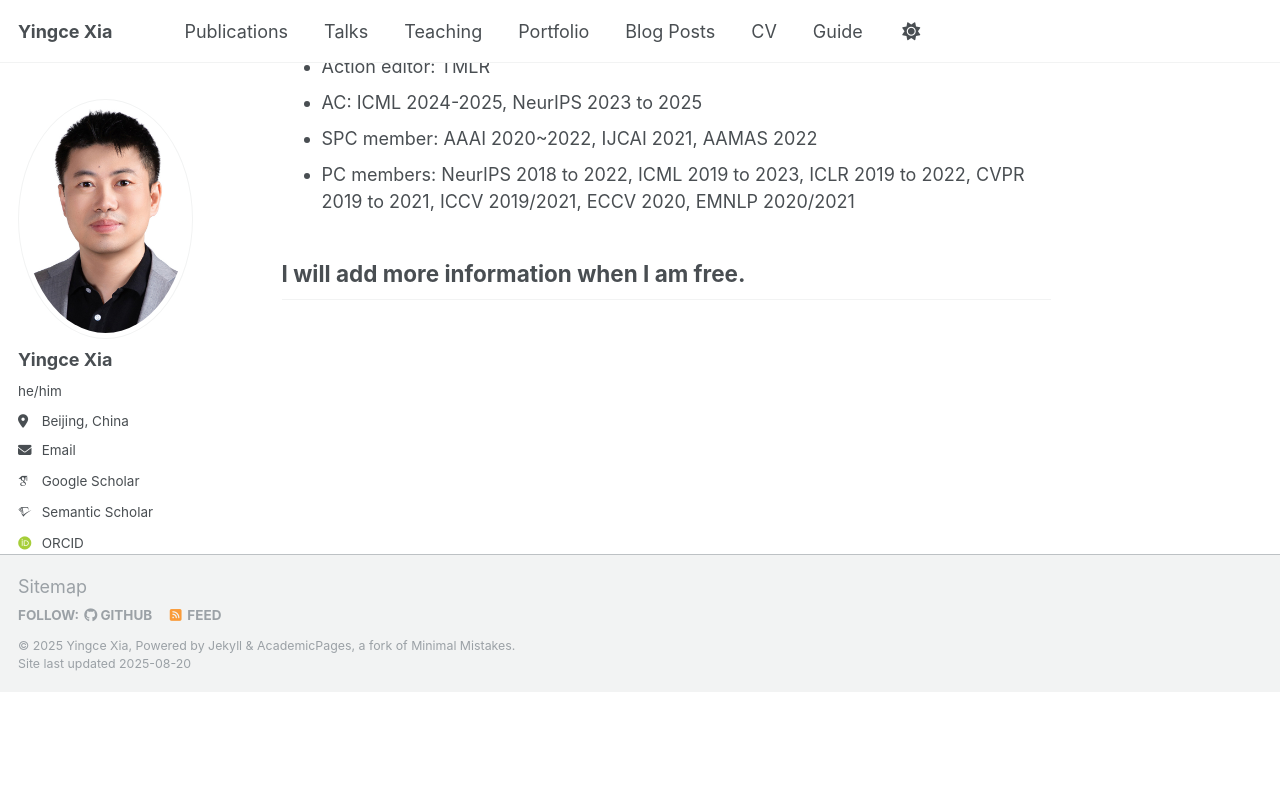
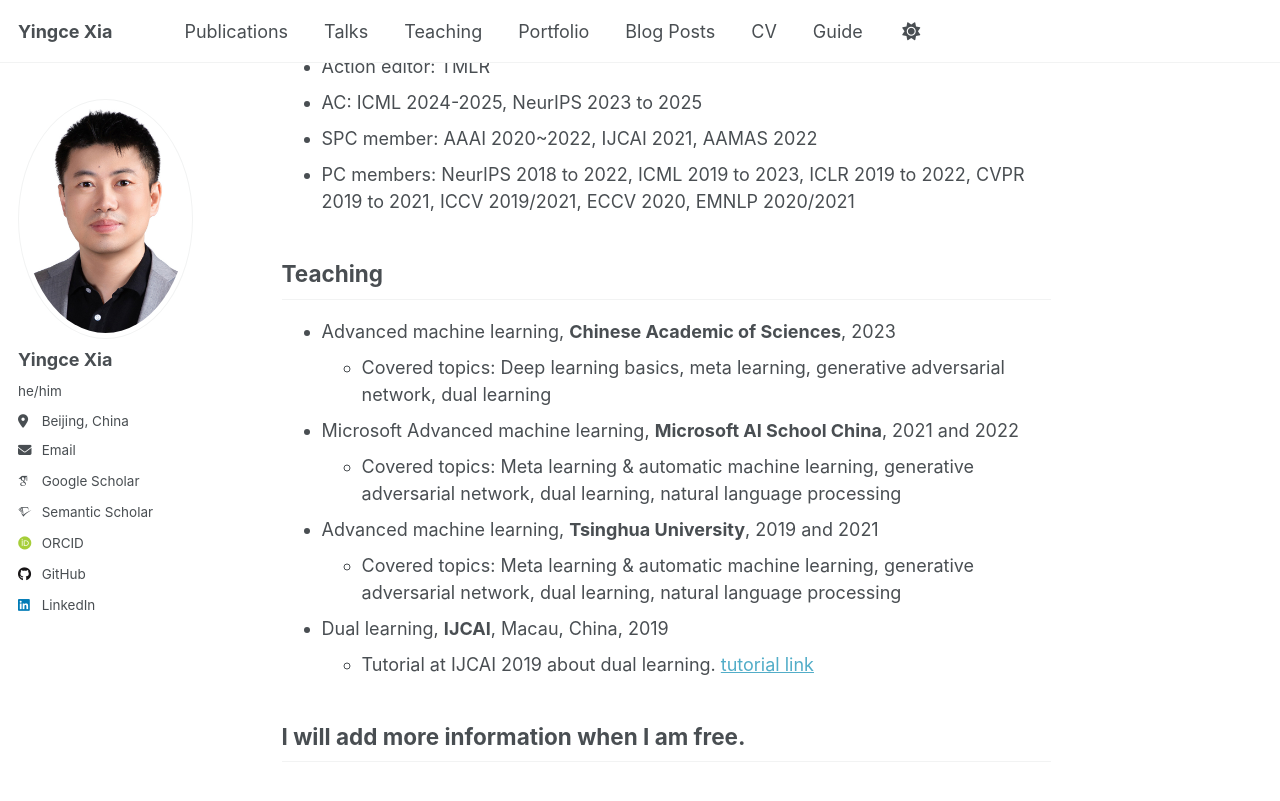
Before and after one commit to xyc1207/xyc1207.github.io, a Jekyll site: the page built from _pages/about.md, in a window 1280 px wide and 900 px high, scrolled down 1030 px. Shown: the top 801 px of the window. Built offline with Jekyll 4.4.1, drawn with Linux system fonts in a browser that asks for light colours; some web fonts are replaced; a script that is not in the unit is left out; before the commit the page ends 1722 px from its top, so only the background shows below that.

Commit message:
Update about.md

```diff
--- a/_pages/about.md
+++ b/_pages/about.md
@@ -33,5 +33,16 @@ I am always open to new collaboration opportunities! Feel free to reach out to m
   - PC members: NeurIPS 2018 to 2022, ICML 2019 to 2023, ICLR 2019 to 2022, CVPR 2019 to 2021, ICCV 2019/2021, ECCV 2020, EMNLP 2020/2021
 
 
+## Teaching
+- Advanced machine learning, **Chinese Academic of Sciences**, 2023
+  - Covered topics: Deep learning basics, meta learning, generative adversarial network, dual learning
+- Microsoft Advanced machine learning, **Microsoft AI School China**, 2021 and 2022
+  - Covered topics: Meta learning & automatic machine learning, generative adversarial network, dual learning, natural language processing
+- Advanced machine learning, **Tsinghua University**, 2019 and 2021
+  - Covered topics: Meta learning & automatic machine learning, generative adversarial network, dual learning, natural language processing
+- Dual learning, **IJCAI**, Macau, China, 2019
+  - Tutorial at IJCAI 2019 about dual learning. [tutorial link](https://duallearning-tutorial.github.io)
+
+
 
 ## I will add more information when I am free.
```
